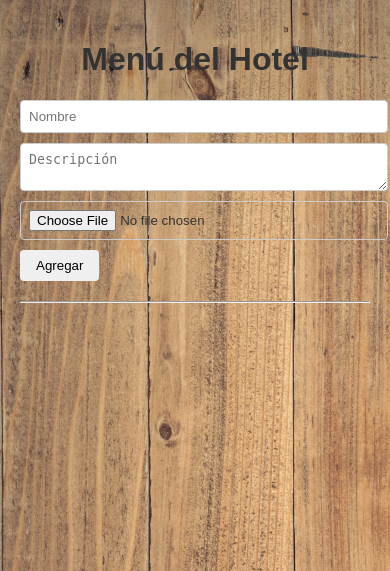
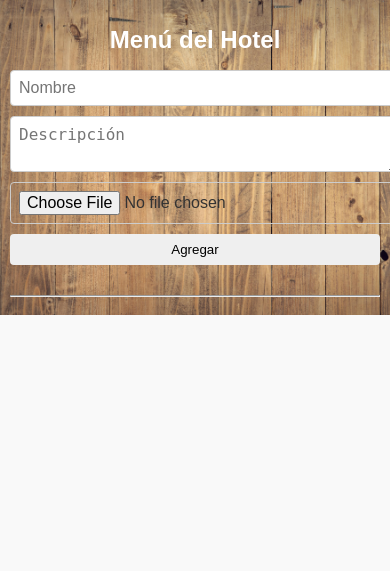
Before and after one commit to xltsignosis/menu-hotel-, a Flask app: page / in a window 390 px wide. Shown: the top 571 px of the page. Run offline with Flask 3, Linux system fonts and the light colour scheme; data that the repository does not hold is empty.

Commit message:
commit fixes visuales 1.4 y responsivo

```diff
--- a/static/style.css
+++ b/static/style.css
@@ -14,6 +14,7 @@ body {
 
 h1 {
   text-align: center;
+  color: white;
 }
 
 form {
@@ -60,14 +61,14 @@ button {
 
 
 .edit-item {
-  background-color: grey;
+  background-color: #b98c3f;
   padding: 35px;
   border-radius: 8px;
 }
 
 .button-group a {
   display: inline-block;
-  background-color: #333; /* Gris oscuro que combina bien */
+  background-color: #333;
   color: #fff;
   padding: 10px 20px;
   border-radius: 8px;
@@ -77,5 +78,44 @@ button {
 }
 
 .button-group a:hover {
-  background-color: #555; /* Ligeramente más claro al pasar el cursor */
+  background-color: #555;
 }
+
+
+/* codigo para que sea responsivo */
+@media (max-width: 768px) {
+  body {
+    padding: 10px;
+    background-attachment: scroll;
+  }
+
+  h1 {
+    font-size: 1.5rem;
+  }
+
+  .item {
+    padding: 10px;
+  }
+
+  input[type="text"],
+  textarea,
+  input[type="file"] {
+    font-size: 1rem;
+  }
+
+  button {
+    width: 100%;
+    margin-bottom: 10px;
+  }
+
+  .button-group {
+    display: flex;
+    flex-direction: column;
+    gap: 10px;
+  }
+
+  img {
+    max-width: 100%;
+    height: auto;
+  }
+}
--- a/templates/edit.html
+++ b/templates/edit.html
@@ -2,6 +2,7 @@
 <html lang="es">
 <head>
   <meta charset="UTF-8">
+  <meta name="viewport" content="width=device-width, initial-scale=1">
   <title>Editar Item</title>
   <link rel="stylesheet" href="{{ url_for('static', filename='style.css') }}">
 </head>
@@ -14,7 +15,7 @@
       <textarea name="description" required>{{ item.description }}</textarea>
       <br>
       <p>Imagen actual:</p>
-      <img src="{{ item.imageUrl }}" width="150" alt="{{ item.name }}">
+      <img src="{{ item.imageUrl }}" width="30%" height="30%"  alt="{{ item.name }}">
       <br>
       <p>Subir nueva imagen (opcional):</p>
       <input type="file" name="image">
--- a/templates/index.html
+++ b/templates/index.html
@@ -2,6 +2,7 @@
 <html lang="es">
 <head>
   <meta charset="UTF-8">
+  <meta name="viewport" content="width=device-width, initial-scale=1">
   <title>Menú del Hotel</title>
   <link rel="stylesheet" href="{{ url_for('static', filename='style.css') }}">
 </head>
@@ -21,7 +22,7 @@
     <div class="item">
       <h3>{{ item.name }}</h3>
       <p>{{ item.description }}</p>
-      <img src="{{ item.imageUrl }}" width="150" alt="{{ item.name }}">
+      <img src="{{ item.imageUrl }}" width="30%" height="30%"  alt="{{ item.name }}">
 
       <div class="button-group">
         <form action="/delete/{{ item._id }}" method="post">
```
